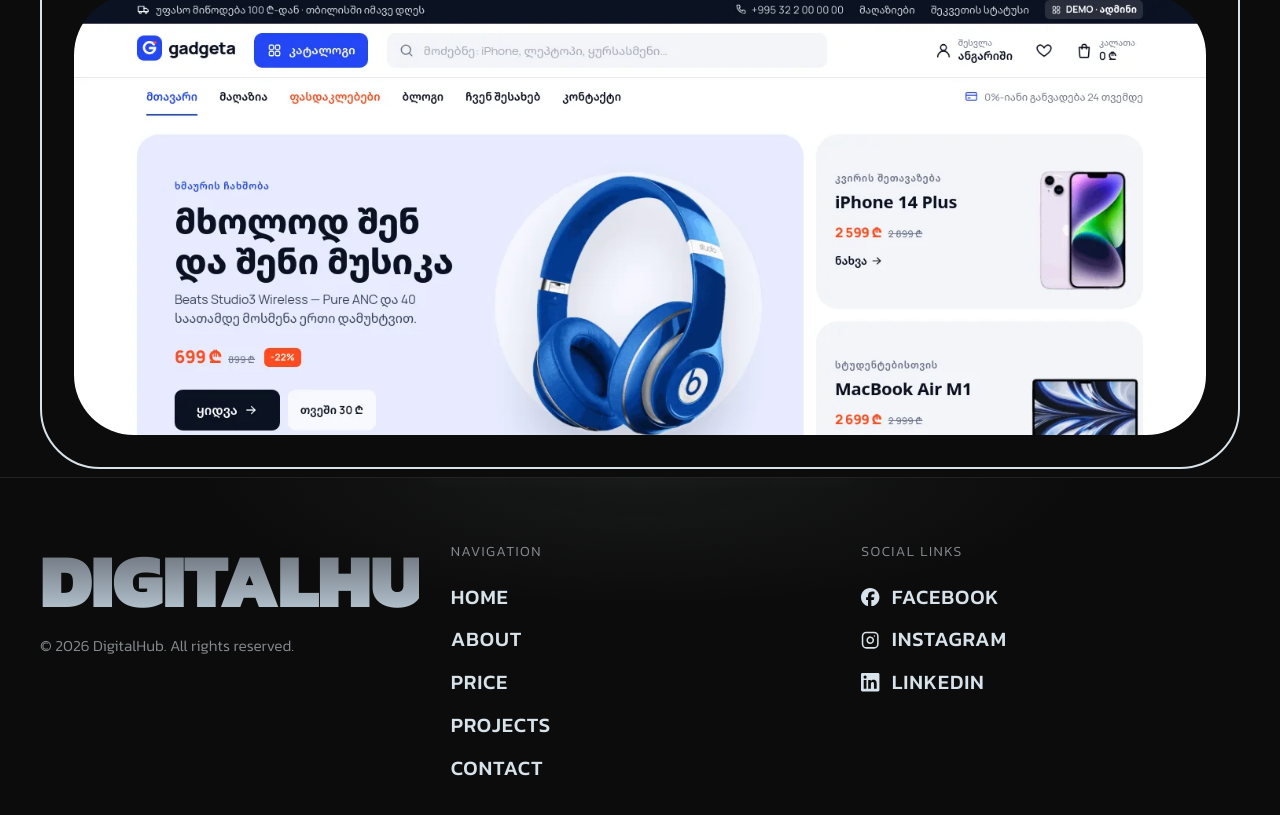
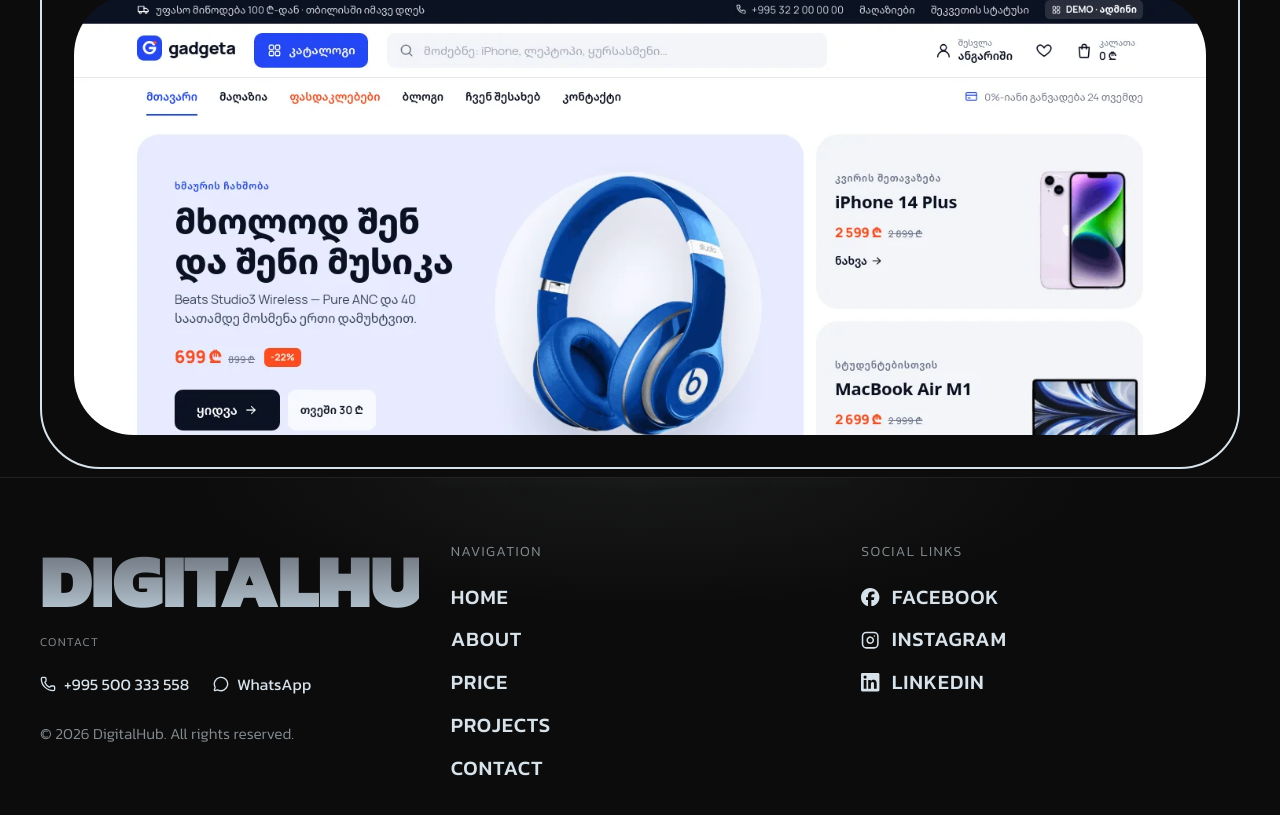
Before and after one commit to Gigsbb/digistudio, a React (Vite) app: page / in a window 1280 px wide. Shown: the part 6650-7465 px from the top of the page. Built offline with nearby package versions, Linux system fonts and the light colour scheme.

Commit message:
Add phone and WhatsApp contact links

```diff
--- a/src/components/ui/footer-section.tsx
+++ b/src/components/ui/footer-section.tsx
@@ -1,6 +1,7 @@
 import { useLanguage } from '@/lib/language'
 import type { ComponentProps, ComponentType, ReactNode } from 'react'
 import { motion, useReducedMotion } from 'framer-motion'
+import { MessageCircle, Phone } from 'lucide-react'
 
 import { Icons } from '@/components/ui/icons'
 
@@ -51,6 +52,19 @@
           >
             DigitalHub
           </span>
+          <div className="space-y-3 text-[#D7E2EA]">
+            <h3 className="text-xs font-light tracking-widest text-[#D7E2EA]/60 uppercase">{t.contact}</h3>
+            <div className="flex flex-wrap gap-x-6 gap-y-3 text-sm sm:text-base">
+              <a href="tel:+995500333558" className="inline-flex min-h-11 items-center gap-2 whitespace-nowrap transition-opacity hover:opacity-70">
+                <Phone aria-hidden="true" className="size-4 shrink-0" />
+                +995 500 333 558
+              </a>
+              <a href="https://wa.me/995500333558" target="_blank" rel="noopener noreferrer" className="inline-flex min-h-11 items-center gap-2 transition-opacity hover:opacity-70">
+                <MessageCircle aria-hidden="true" className="size-4 shrink-0" />
+                WhatsApp
+              </a>
+            </div>
+          </div>
           <p
             className="mt-8 leading-relaxed font-light text-[#D7E2EA] md:mt-4"
             style={{ fontSize: 'clamp(0.85rem, 1.2vw, 1.1rem)', opacity: 0.6 }}
```
